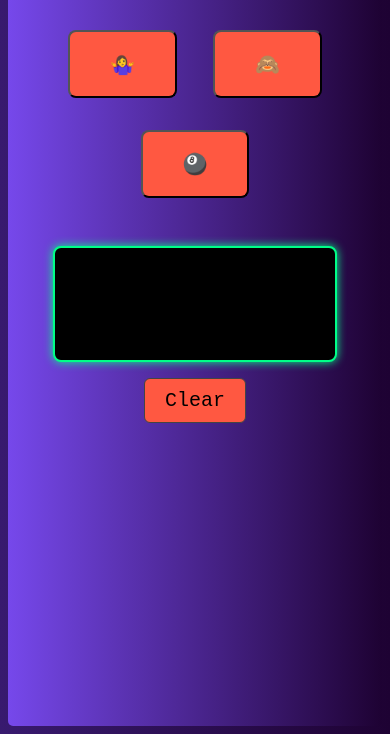
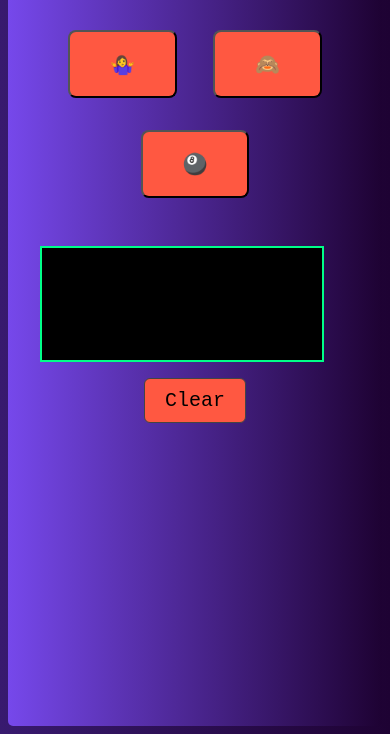
Before and after one commit to edenjermendi/random-generator, a plain HTML site: page index.html in a window 390 px wide. Shown: the part 190-924 px from the top of the page. Drawn offline with Linux system fonts and the light colour scheme.

Commit message:
Update: tweaked layout and styles for mobile

```diff
--- a/styles.css
+++ b/styles.css
@@ -86,16 +86,15 @@ button {
   margin-top: 2rem;
   width: 80%;
   max-width: 600px;
-  margin-left: auto;
-  margin-right: auto;
-  border-radius: 8px;
-  box-shadow: 0 0 10px #00FF88;
+  min-height: 80px;
 
-  min-height: 80px;
-  white-space: pre-line;       /* allows \n to show as line breaks */
-  word-wrap: break-word;       /* prevents overflow on long facts */
+  white-space: pre-line;
+  word-wrap: break-word;
   overflow-wrap: break-word;
+
+  /* Fix alignment */
   display: flex;
+  flex-direction: column;
   align-items: center;
   justify-content: center;
   text-align: center;
```
